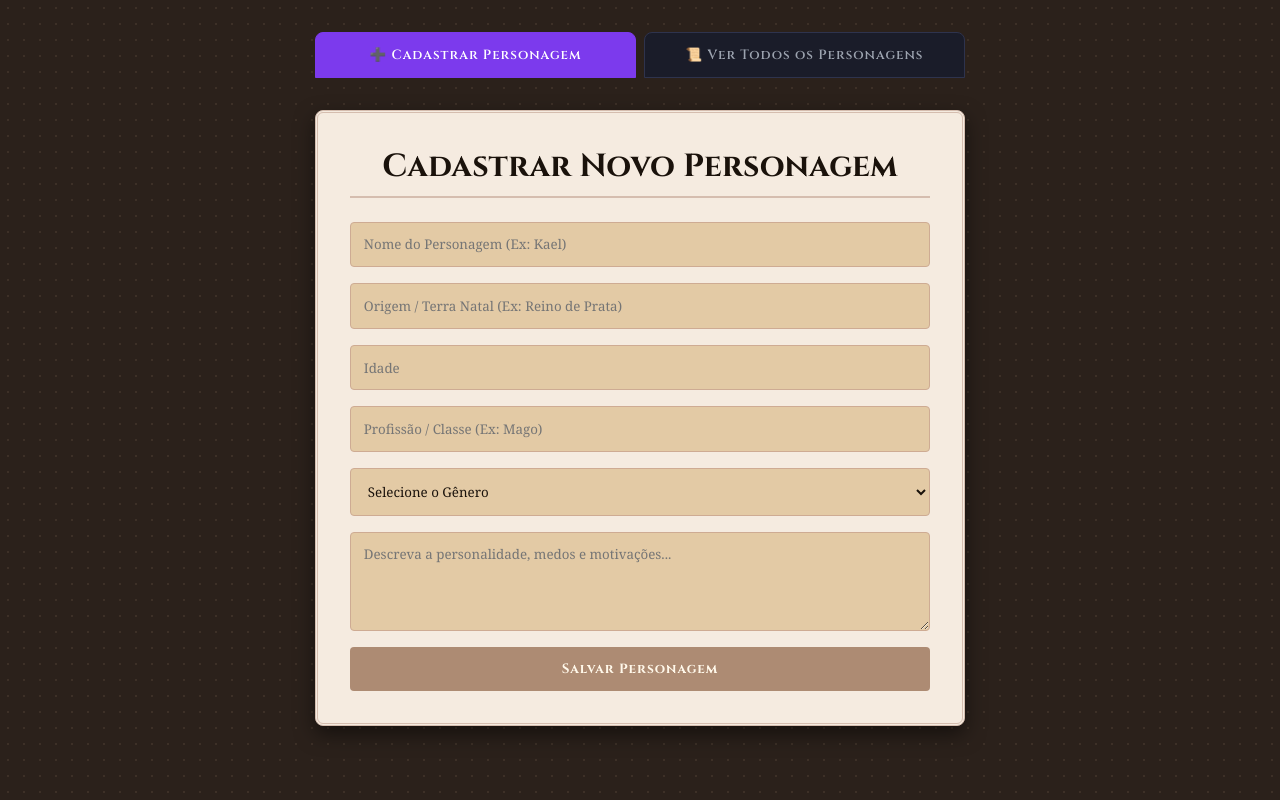
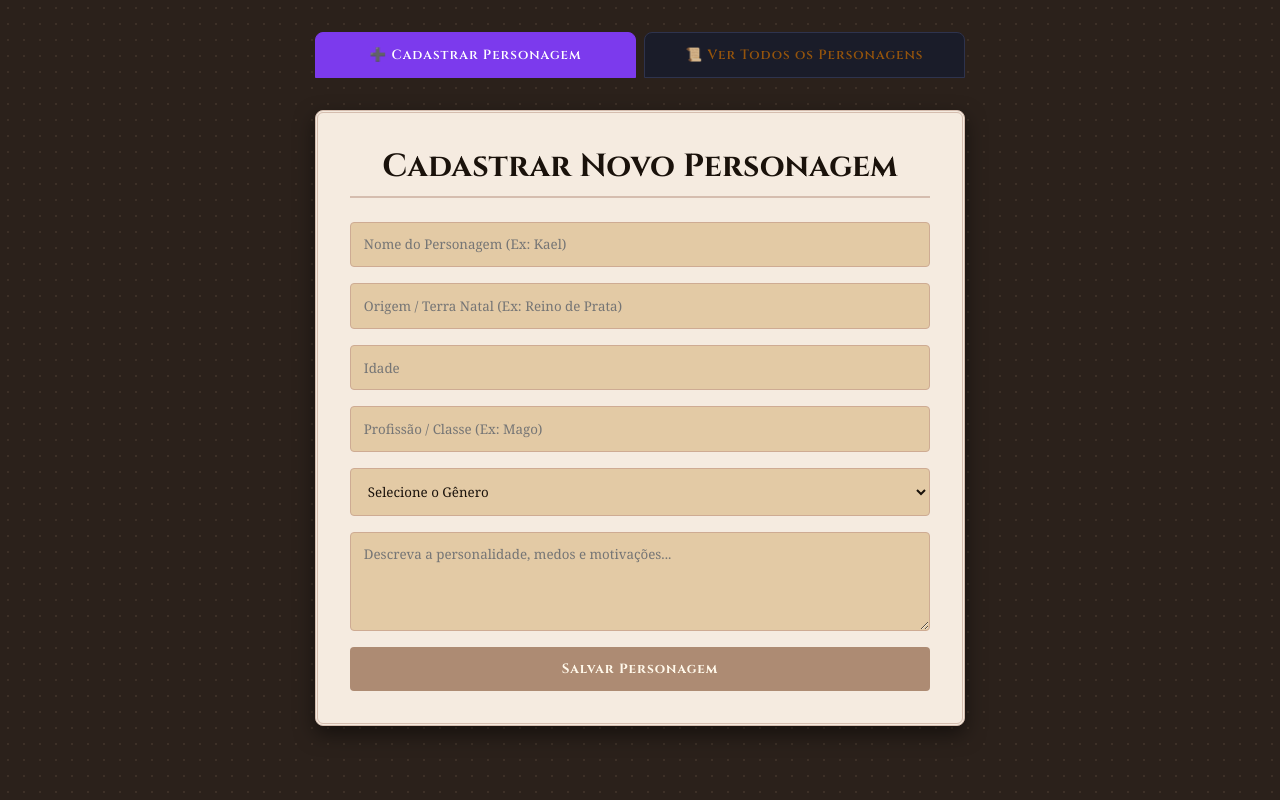
Before and after one commit to AnaQuezia-yay/CRUD-de-personagens, a plain HTML site: page index.html in a window 1280 px wide. Drawn offline with Linux system fonts and the light colour scheme; no server answers; a web font is replaced by a local one.

Commit message:
consertando a cor da letra parte 1

```diff
--- a/style.css
+++ b/style.css
@@ -138,7 +138,7 @@ button {
 .btn-aba {
     flex: 1;
     background-color: #1A1C29;
-    color: #9CA3AF;
+    color: #af6006d2;
     border: 1px solid #2E334D;
     padding: 0.8rem 1rem;
     border-radius: 8px 8px 0 0;
```
